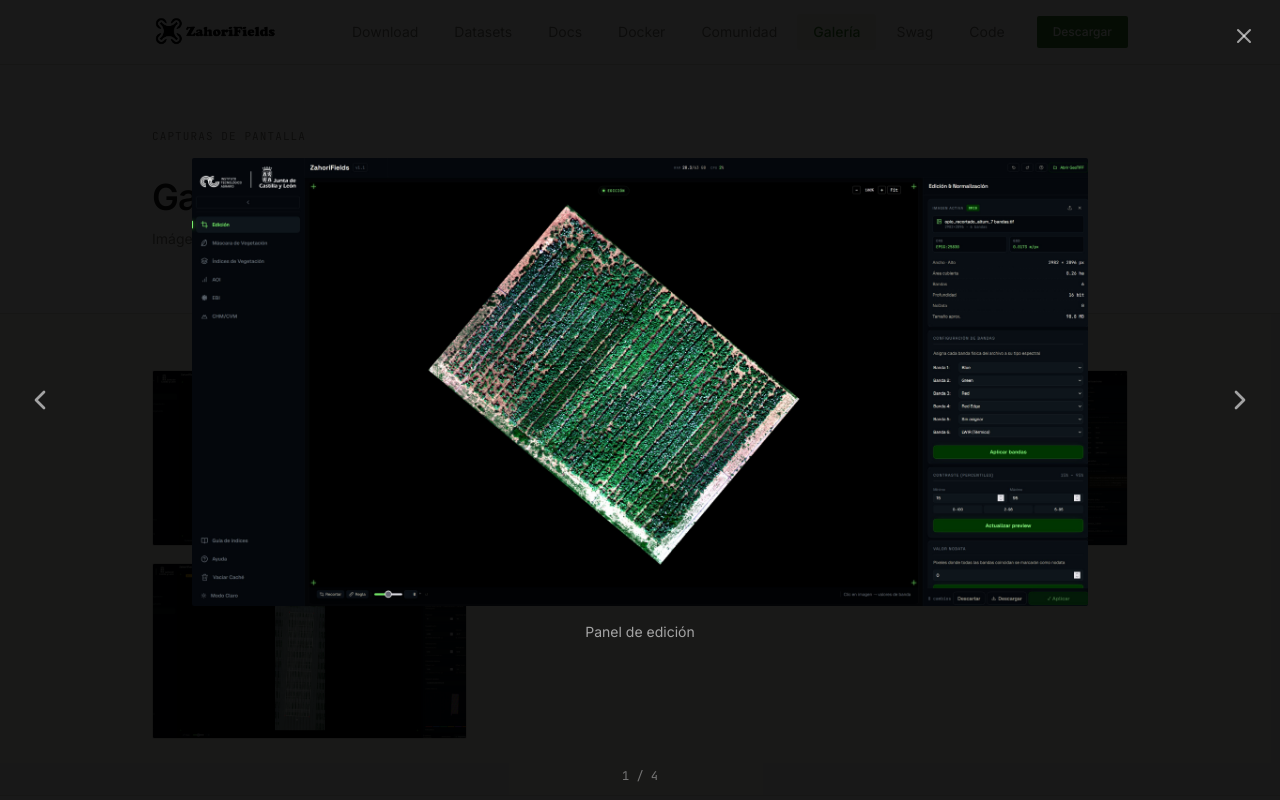
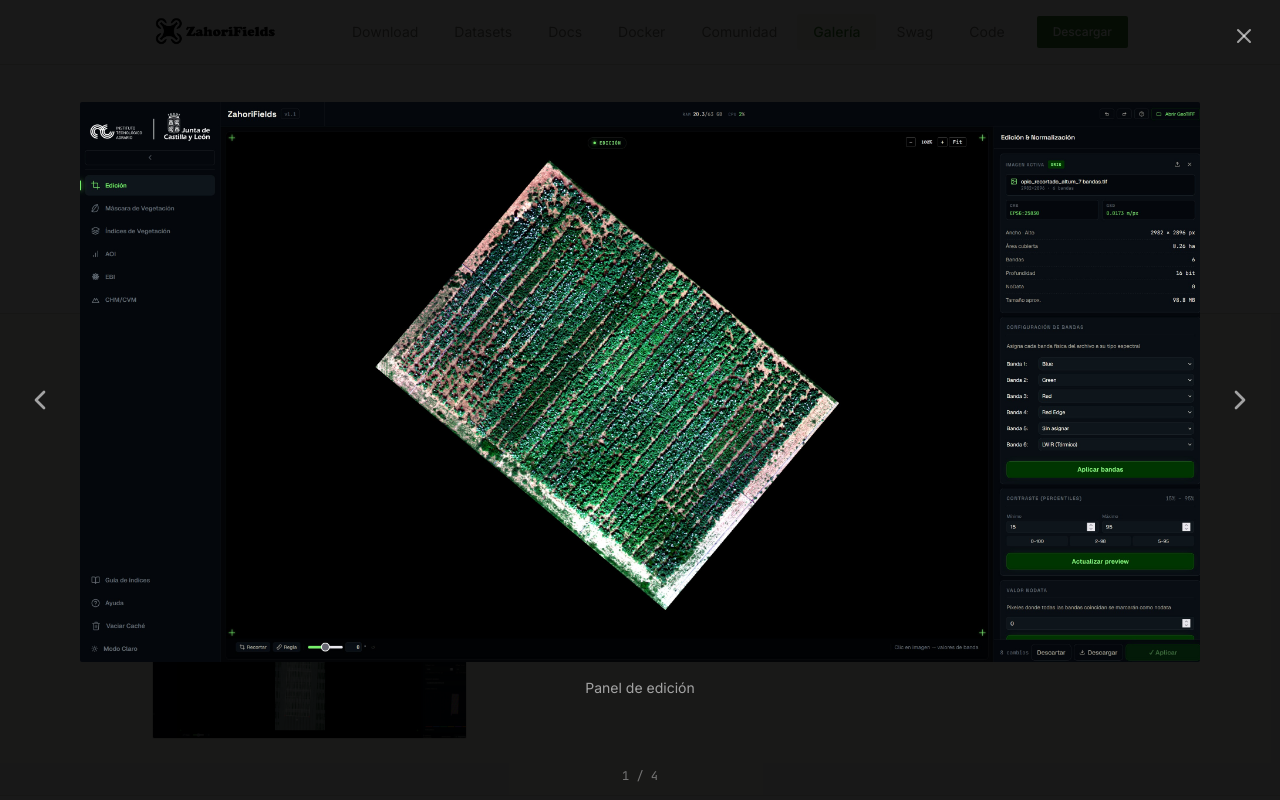
Before and after one commit to vacashot/zahorifields-web, a React (Vite) app: page /galeria in a window 1280 px wide. Both pictures are taken after a click on the button "Panel de edición". Shown: the top 800 px of the page. Built offline with nearby package versions, Linux system fonts and the light colour scheme.

Commit message:
Make lightbox images larger (95vw, 88vh)

```diff
--- a/src/pages/Galeria.jsx
+++ b/src/pages/Galeria.jsx
@@ -89,19 +89,19 @@ export default function Galeria() {
           </button>
 
           {/* Media */}
-          <div className="max-w-5xl max-h-[85vh] px-16" onClick={(e) => e.stopPropagation()}>
+          <div className="w-[95vw] max-h-[92vh] px-12" onClick={(e) => e.stopPropagation()}>
             {items[active].type === 'video' ? (
               <video
                 src={items[active].src}
                 controls
                 autoPlay
-                className="max-h-[80vh] max-w-full mx-auto rounded-sm"
+                className="max-h-[88vh] max-w-full mx-auto rounded-sm"
               />
             ) : (
               <img
                 src={items[active].src}
                 alt={items[active].caption}
-                className="max-h-[80vh] max-w-full mx-auto rounded-sm object-contain"
+                className="max-h-[88vh] max-w-full mx-auto rounded-sm object-contain"
               />
             )}
             {items[active].caption && (
```
